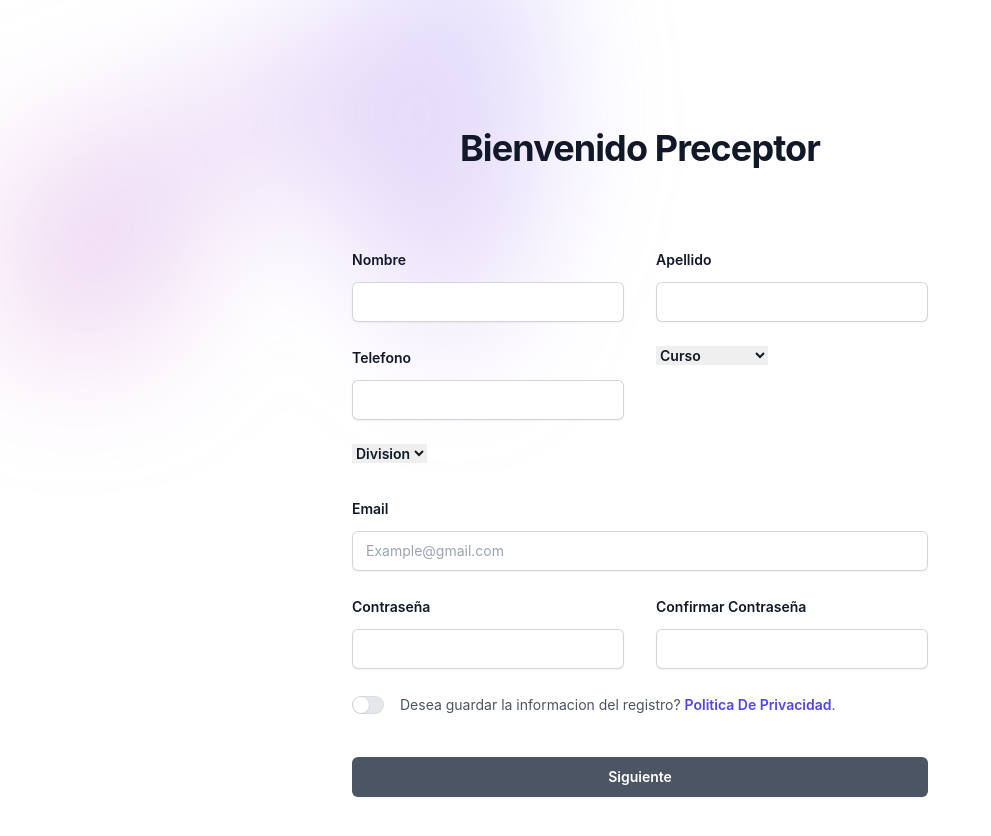
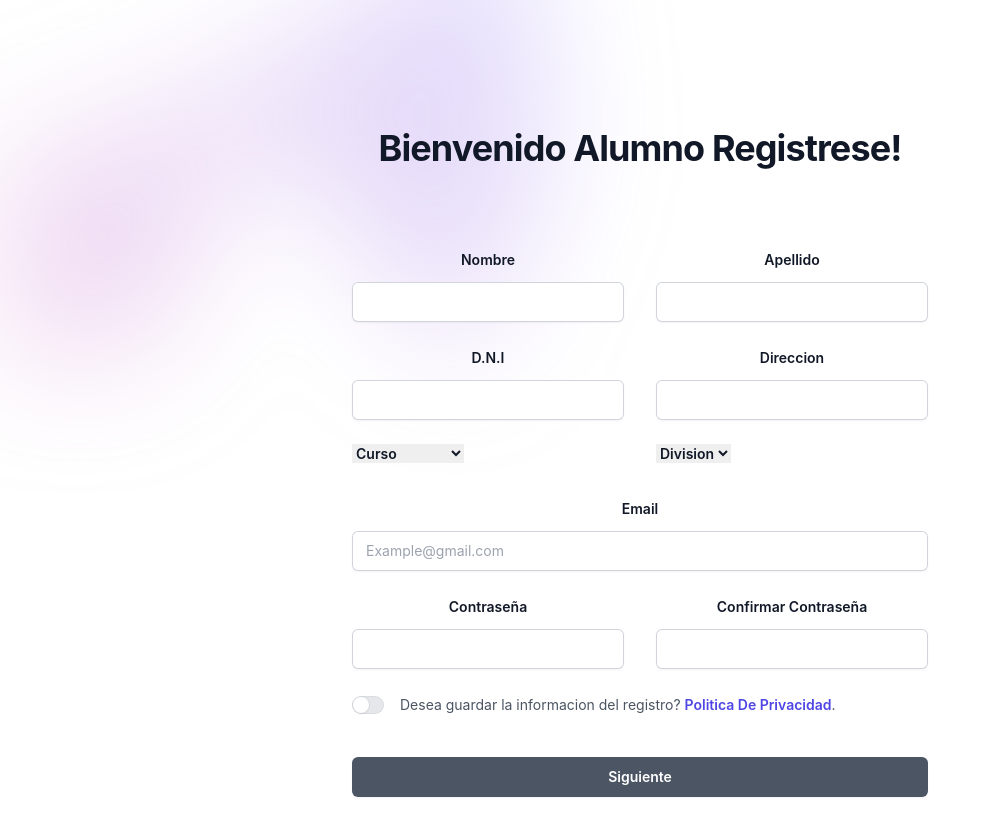
Before and after one commit to ReginaPescara/cuaderno-comunicaciones, a React (Create React App) app: page / in a window 1280 px wide. Shown: the top 836 px of the page, without its empty margins (0-991 px from the left). Built offline with nearby package versions, Linux system fonts and the light colour scheme.

Commit message:
Configurando authContext

```diff
--- a/src/App.js
+++ b/src/App.js
@@ -1,12 +1,17 @@
 import React from 'react';
 import './App.css';
+import { AuthProvider } from './context/authContext';
 import RegistrarseAlumno from './Componentes/Registros/RegistrarseAlumno';
 import RegistrarsePadres from './Componentes/Registros/RegistrarsePadres';
 import RegistrarsePreceptor from './Componentes/Registros/RegistrasePreceptor';
 
 function App(){
   return(
-    <RegistrarsePreceptor></RegistrarsePreceptor>
+    <AuthProvider>
+      <div className="App">
+        <RegistrarseAlumno></RegistrarseAlumno>
+      </div>
+    </AuthProvider>
   )
   }
 export default App;
--- a/src/Componentes/BotonesDeLogin/BotonGoogle.jsx
+++ b/src/Componentes/BotonesDeLogin/BotonGoogle.jsx
@@ -0,0 +1,19 @@
+import React from 'react';
+import ReactDOM from 'react-dom';
+import GoogleLogin from 'react-google-login';
+
+
+const responseGoogle = (response) => {
+  console.log(response);
+}
+
+ReactDOM.render(
+  <GoogleLogin
+    clientId="401647753693-u645h9i7bn22tcv7570d0q4p2aaq3jbv.apps.googleusercontent.com"
+    buttonText="Login"
+    onSuccess={responseGoogle}
+    onFailure={responseGoogle}
+    cookiePolicy={'single_host_origin'}
+  />,
+  document.getElementById('googleButton')
+);
--- a/src/context/authContext.js
+++ /dev/null
@@ -1,28 +0,0 @@
-import { createContext, useContext, useEffect, useState } from "react";
-import {
-    createUserWithEmailAndPassword,
-    signInWithEmailAndPassword,
-    signOut,
-    onAuthStateChanged,
-    GoogleAuthProvider,
-    signInWithPopup,
-    sendPasswordResetEmail,
-} from "firebase/auth";
-import { Auth } from "../firebase";
-
-const authContext = createContext();
-
-export const useAuth = () => {
-    const context = useContext(authContext);
-    if (!context) throw new Error("There is no Auth provider");
-    return context;
-};
-
-export function AuthProvider({ children }) {
-    const [user, setUser] = useState(null);
-    const [loading, setLoading] = useState(true);
-
-    const signup = (email, password) => {
-        return createUserWithEmailAndPassword(auth, email, password);
-    };
-}
--- /dev/null
+++ b/src/context/authContext.jsx
@@ -0,0 +1,42 @@
+import React from "react";
+import { auth } from "../firebase";
+import { createContext, useContext } from "react";
+import { createUserWithEmailAndPassword, signInWithEmailAndPassword, GoogleAuthProvider, signInWithPopup, signOut} from "firebase/auth";
+
+export const authContext = createContext();
+
+export const useAuth = () => {
+    const context = useContext(authContext);
+    if (!context){
+        console.log("error creating auth context");
+    }
+    return context
+}
+
+export function AuthProvider ({children}){
+    const register = async (email, password) => {
+        const response = await createUserWithEmailAndPassword(auth, email, password)
+        console.log(response);
+    };
+    const login = async (email, password) => {
+        const response = await signInWithEmailAndPassword(auth, email, password)
+        console.log(response)
+    };
+    const LoginWithGoogle = async () => {
+        const responseGoogle = new GoogleAuthProvider()
+        return await signInWithPopup(auth, responseGoogle)
+    };
+    const logout = async() => {
+        const response = await signOut(auth)
+        console.log(response)
+    }
+
+    return (
+    <authContext.Provider value={{
+        register,
+        login,
+        LoginWithGoogle,
+        logout
+    }}>{children}
+    </authContext.Provider>);
+}
```
